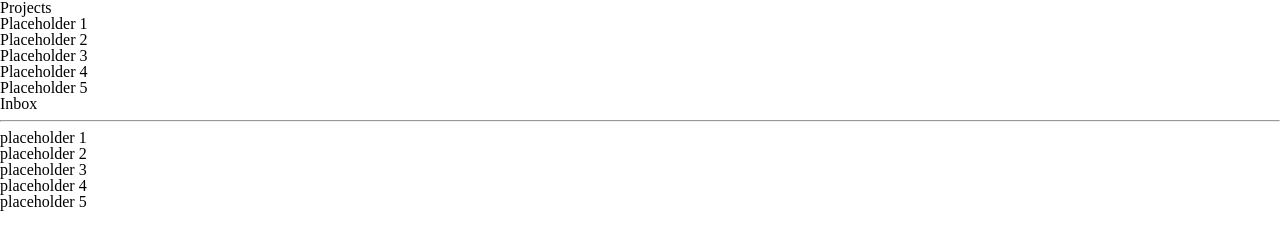
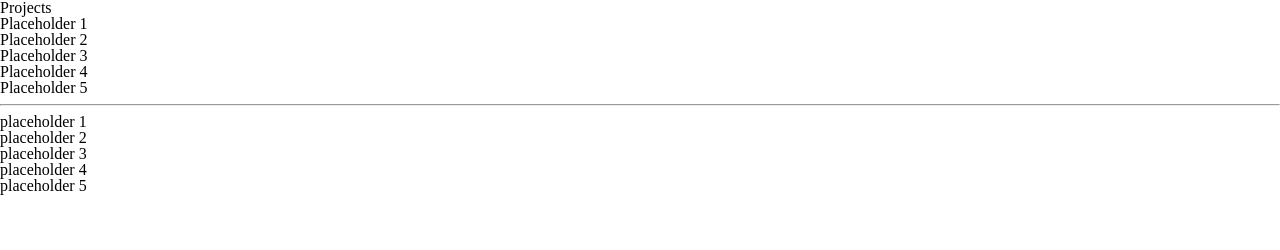
Before and after one commit to hamzahuda/to-do-list, a plain HTML site: page index.html in a window 1280 px wide. Drawn offline with Linux system fonts and the light colour scheme.

```diff
--- a/index.html
+++ b/index.html
@@ -26,7 +26,7 @@
     <div class="content">
         <div></div>
         <div class="current-project">
-            <div id="projectTitle">Inbox</div>
+            <div id="projectTitle"></div>
             <hr>
             <div id="todoList">
                 <div class="todo">placeholder 1</div>
```
